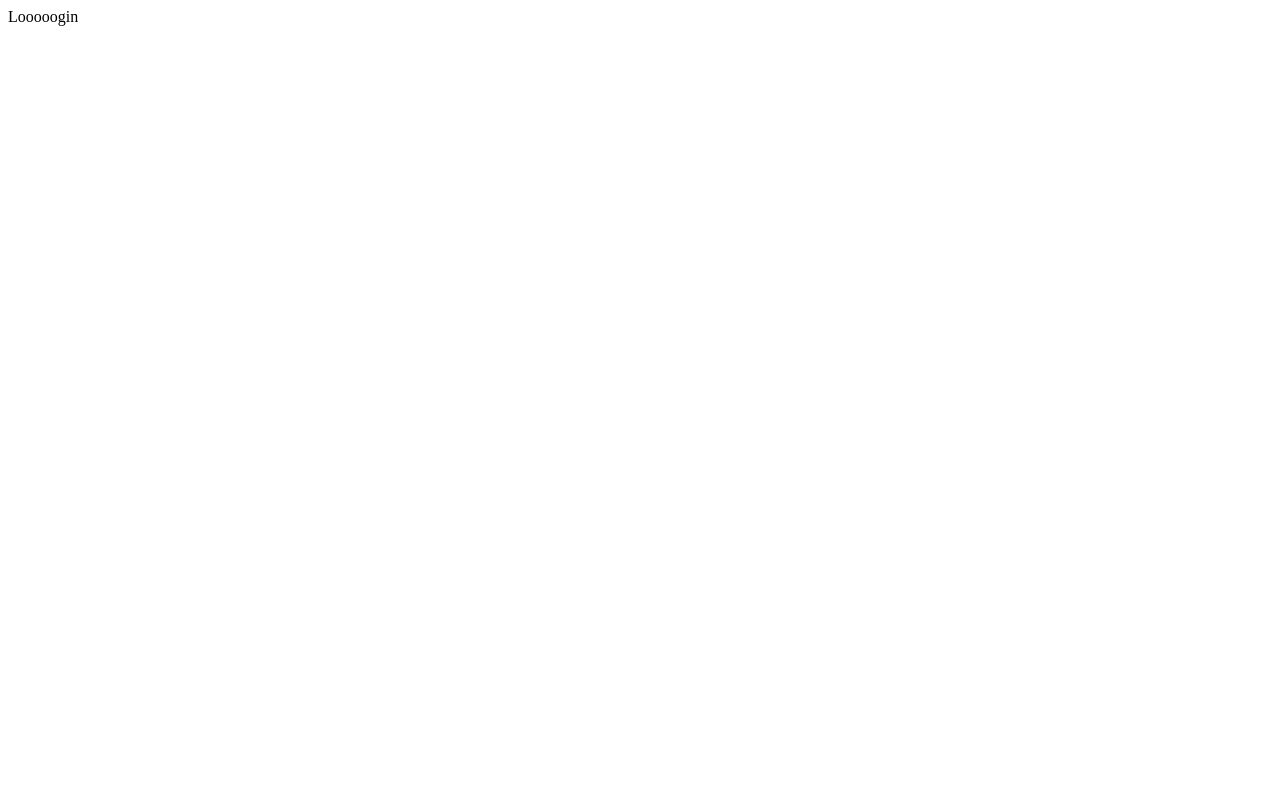
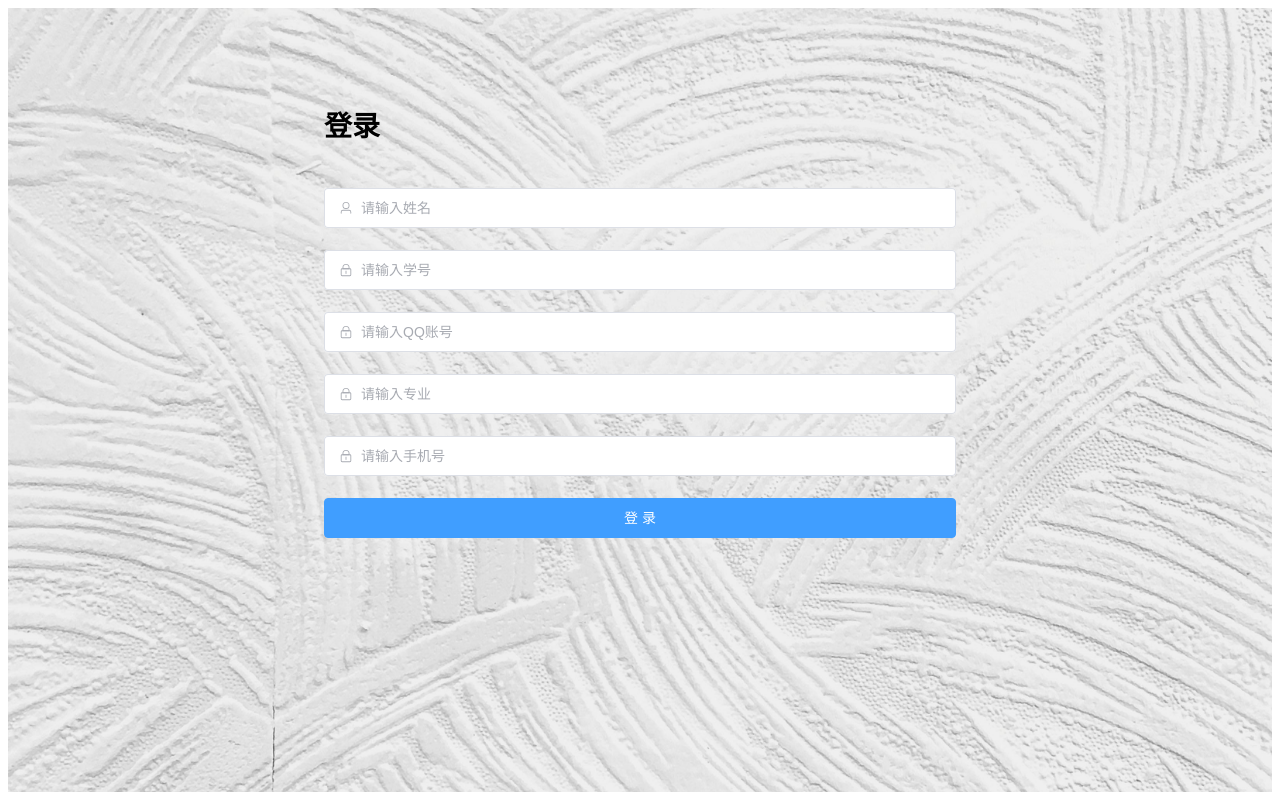
Before and after one commit to LQQGOGO/NewRecruitSystem, a Vue app: page /login in a window 1280 px wide. Built offline with nearby package versions, Linux system fonts and the light colour scheme.

Commit message:
完成了登录页的编写

```diff
--- a/package.json
+++ b/package.json
@@ -11,7 +11,9 @@
     "format": "prettier --write src/"
   },
   "dependencies": {
+    "@element-plus/icons-vue": "^2.3.1",
     "axios": "^1.7.9",
+    "element-plus": "^2.9.3",
     "pinia": "^2.3.0",
     "vue": "^3.5.13",
     "vue-router": "^4.5.0"
@@ -24,6 +26,9 @@
     "eslint-plugin-vue": "^9.30.0",
     "pinia-plugin-persistedstate": "^4.2.0",
     "prettier": "^3.3.3",
+    "sass": "^1.83.3",
+    "unplugin-auto-import": "^19.0.0",
+    "unplugin-vue-components": "^28.0.0",
     "vite": "^6.0.5",
     "vite-plugin-vue-devtools": "^7.6.8"
   }
--- a/src/App.vue
+++ b/src/App.vue
@@ -1,10 +1,18 @@
-<script setup>
-</script>
+<script setup></script>
 
 <template>
-  <RouterView />
+  <div class="w">
+    <RouterView />
+  </div>
 </template>
 
 <style scoped>
-
+.w {
+  height: 98vh;
+  width: 100%;
+  background-image: url('./assets/loginbg.jpg');
+  background-size: cover; /* 确保背景图片覆盖整个元素 */
+  background-position: center; /* 将背景图片居中 */
+  background-repeat: no-repeat;
+}
 </style>
--- /dev/null
+++ b/src/api/login.js
@@ -0,0 +1,27 @@
+import request from '@/utils/request'
+
+export const codeLogin = async (QQNumber, SchoolNumber, Name, Major, PhoneNumber) => {
+  try {
+    const response = await request.post(
+      '/api/login',
+      {
+        QQNumber,
+        SchoolNumber,
+        Name,
+        Major,
+        PhoneNumber
+      },
+      {
+        headers: {
+          platform: 'H5'
+        }
+      }
+    )
+    console.log(response.data)
+    return response // 确保返回响应
+  } catch (error) {
+    console.error('请求失败:', error)
+
+    throw error // 重新抛出错误以便在调用处捕获
+  }
+}
--- a/src/main.js
+++ b/src/main.js
@@ -1,6 +1,8 @@
 import { createApp } from 'vue'
 import { createPinia } from 'pinia'
 import persist from 'pinia-plugin-persistedstate'
+import ElementPlus from 'element-plus'
+import 'element-plus/dist/index.css'
 
 import App from './App.vue'
 import router from './router'
@@ -9,5 +11,6 @@ const app = createApp(App)
 
 app.use(createPinia().use(persist))
 app.use(router)
+app.use(ElementPlus)
 
 app.mount('#app')
--- a/src/views/login/LoginPage.vue
+++ b/src/views/login/LoginPage.vue
@@ -1,3 +1,164 @@
+<script setup>
+import { ref } from 'vue'
+import { useRouter } from 'vue-router'
+import { ElMessage } from 'element-plus'
+import { User, Lock } from '@element-plus/icons-vue'
+import { useUserStore } from '@/stores/user'
+import { codeLogin } from '@/api/login'
+const router = useRouter()
+const userStore = useUserStore()
+const formModel = ref({
+  QQNumber: '',
+  SchoolNumber: '',
+  Name: '',
+  Major: '',
+  PhoneNumber: ''
+})
+const rules = {
+  QQNumber: [
+    { required: true, message: '请输入QQ账号', trigger: 'blur' },
+    { pattern: /^\d{6,14}$/, message: '请输入正确的QQ账号', trigger: 'blur' }
+  ],
+  SchoolNumber: [
+    { required: true, message: '请输入学号', trigger: 'blur' },
+    { pattern: /^\d{8}$/, message: '请输入8位数字的学号', trigger: 'blur' }
+  ],
+  Name: [
+    { required: true, message: '请输入姓名', trigger: 'blur' },
+    { pattern: /^[\u4e00-\u9fa5]{2,8}$/, message: '姓名应为2到8个汉字', trigger: 'blur' }
+  ],
+  Major: [
+    { required: true, message: '请输入专业', trigger: 'blur' },
+    { pattern: /^[\u4e00-\u9fa5]{2,20}$/, message: '专业应为2到20个汉字', trigger: 'blur' }
+  ],
+  PhoneNumber: [
+    { required: true, message: '请输入手机号', trigger: 'blur' },
+    { pattern: /^1[3-9]\d{9}$/, message: '请输入11位有效手机号', trigger: 'blur' }
+  ]
+}
+
+const form = ref()
+
+const login = async () => {
+  try {
+    const isValid = await form.value.validate()
+    if (!isValid) {
+      ElMessage.error('验证失败，请检查输入')
+      return
+    }
+
+    // 执行登录请求，并捕获请求中的任何异常
+    const response = await codeLogin(
+      formModel.value.QQNumber,
+      formModel.value.SchoolNumber,
+      formModel.value.Name,
+      formModel.value.Major,
+      formModel.value.PhoneNumber
+    )
+    // 检查响应状态是否为 200
+    if (response.status === 200) {
+      const token = response.data.token
+      // 将 token 和 userId 存储在 localStorage 中
+      //console.log(token);
+
+      userStore.setToken(token)
+      // 显示成功消息并导航到首页
+      ElMessage.success(response.message || '登录成功')
+      router.push('/')
+    } else {
+      // 若 status 不为 200，则显示错误消息
+      ElMessage.error(response.message || '登录失败')
+    }
+  } catch (error) {
+    // 捕获任何未捕获的错误，并显示错误信息
+    ElMessage.error(`请求失败：${error.message || '请稍后重试'}`)
+    console.error('登录过程中的错误:', error)
+    console.error('错误的详细信息:', JSON.stringify(error))
+  }
+}
+</script>
+
 <template>
-  <div>Looooogin</div>
+  <el-row class="login-page">
+    <el-col :span="12" :offset="6" class="form">
+      <el-form
+        :model="formModel"
+        :rules="rules"
+        ref="form"
+        size="large"
+        autocomplete="off"
+      >
+        <el-form-item>
+          <h1>登录</h1>
+        </el-form-item>
+        <el-form-item prop="Name">
+          <el-input
+            v-model="formModel.Name"
+            :prefix-icon="User"
+            placeholder="请输入姓名"
+          ></el-input>
+        </el-form-item>
+        <el-form-item prop="SchoolNumber">
+          <el-input
+            v-model="formModel.SchoolNumber"
+            :prefix-icon="Lock"
+            placeholder="请输入学号"
+          ></el-input>
+        </el-form-item>
+        <el-form-item prop="QQNumber">
+          <el-input
+            v-model="formModel.QQNumber"
+            :prefix-icon="Lock"
+            placeholder="请输入QQ账号"
+          ></el-input>
+        </el-form-item>
+        <el-form-item prop="Major">
+          <el-input
+            v-model="formModel.Major"
+            :prefix-icon="Lock"
+            placeholder="请输入专业"
+          ></el-input>
+        </el-form-item>
+        <el-form-item prop="PhoneNumber">
+          <el-input
+            v-model="formModel.PhoneNumber"
+            :prefix-icon="Lock"
+            placeholder="请输入手机号"
+          ></el-input>
+        </el-form-item>
+        <el-form-item>
+          <el-button
+            @click="login"
+            class="button"
+            type="primary"
+            auto-insert-space
+            >登录</el-button
+          >
+        </el-form-item>
+      </el-form>
+    </el-col>
+  </el-row>
 </template>
+
+<style scoped>
+.login-page {
+  padding-top: 5rem;
+}
+.form {
+  display: flex;
+  flex-direction: column;
+  justify-content: center;
+  user-select: none;
+  .title {
+    margin: 0 auto;
+  }
+  .button {
+    width: 100%;
+  }
+  .flex {
+    width: 100%;
+    display: flex;
+    justify-content: space-between;
+  }
+}
+</style>
```
Also changed, not shown: src/assets/loginbg.jpg (added), 1 other file (tests, documents, lock files or other folders).
